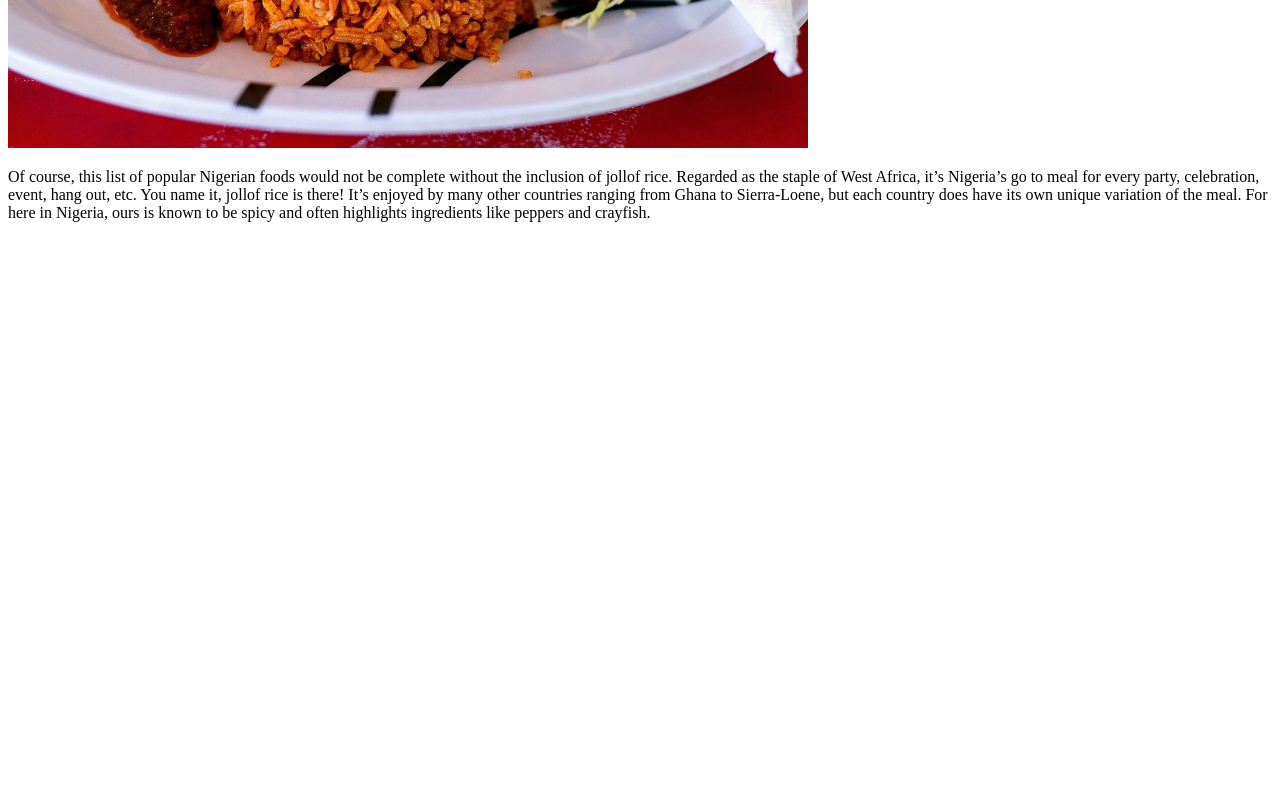
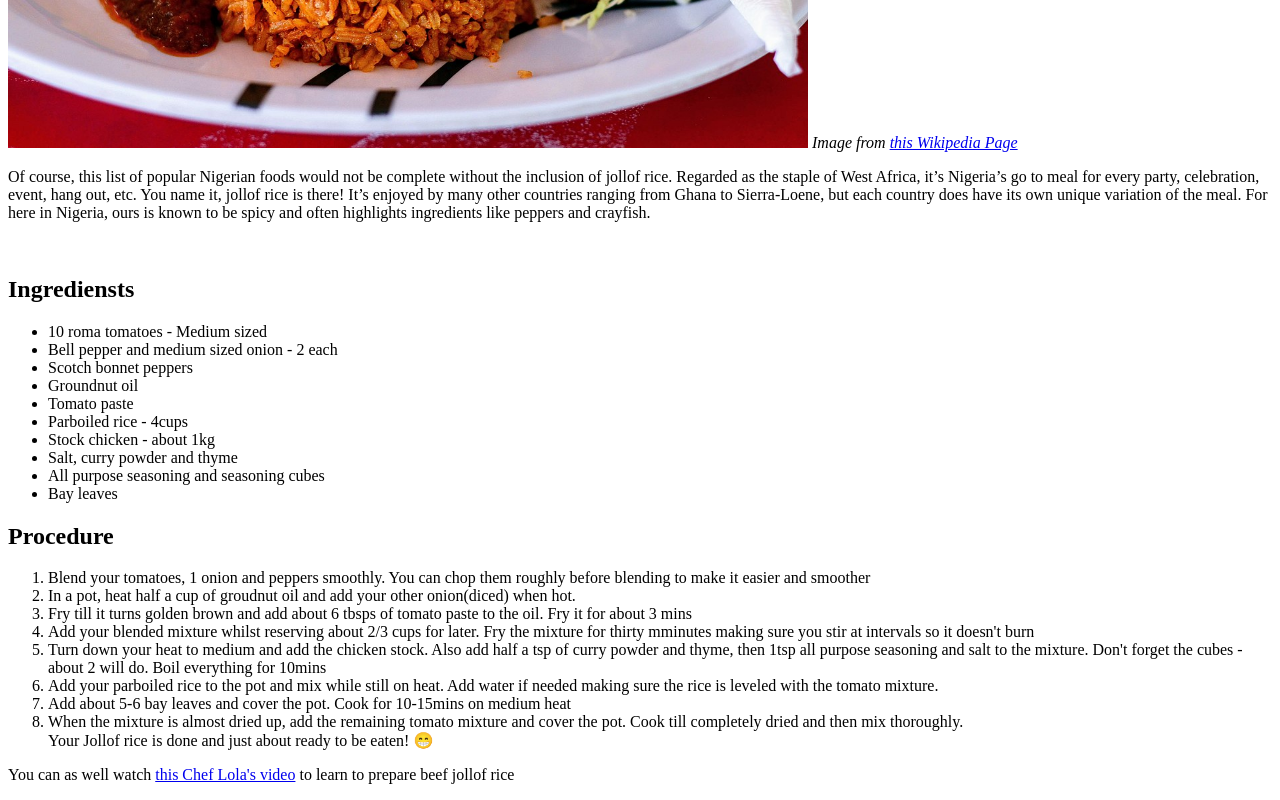
Before and after one commit to Kelino-Kelvin/Odin-Recipes, a plain HTML site: page recipes/jollofRice.html in a window 1280 px wide. Shown: the part 419-1219 px from the top of the page. Before the commit the page ends 800 px from the top, so only its background shows below. Drawn offline with Linux system fonts and the light colour scheme.

Commit message:
Added: Ingredients & procedure to Jollofrice

```diff
--- a/recipes/jollofRice.html
+++ b/recipes/jollofRice.html
@@ -7,10 +7,38 @@
     <body>
         <h2>Jollof Rice</h2>
         <img src="../Pictures/jollof.jpg" height="500px" width="800px">
+        <i>Image from <a href="https://en.wikipedia.org/wiki/Jollof_rice">this Wikipedia Page</a></i>
         <p>
             Of course, this list of popular Nigerian foods would not be complete without the inclusion of jollof rice. Regarded as the staple of West Africa, it’s Nigeria’s go to meal for every party, celebration, event, hang out, etc. You name it, jollof rice is there! It’s enjoyed by many other countries ranging from Ghana to Sierra-Loene, but each country does have its own unique variation of the meal. For here in Nigeria, ours is known to be spicy and often highlights ingredients like peppers and crayfish.
         </p>
         <br>
+        <h2>Ingrediensts</h2>
+        <ul>
+            <li>10 roma tomatoes - Medium sized</li>
+            <li>Bell pepper and medium sized onion - 2 each</li>
+            <li>Scotch bonnet peppers</li>
+            <li>Groundnut oil</li>
+            <li>Tomato paste</li>
+            <li>Parboiled rice - 4cups</li>
+            <li>Stock chicken - about 1kg</li>
+            <li>Salt, curry powder and thyme</li>
+            <li>All purpose seasoning and seasoning cubes</li>
+            <li>Bay leaves</li>
+        </ul>
 
+        <h2>Procedure</h2>
+        <ol>
+            <li>Blend your tomatoes, 1 onion and peppers smoothly. You can chop them roughly before blending to make it easier and smoother</li>
+            <li>In a pot, heat half a cup of groudnut oil and add your other onion(diced) when hot.</li>
+            <li>Fry till it turns golden brown and add about 6 tbsps of tomato paste to the oil. Fry it for about 3 mins</li>
+            <li>Add your blended mixture whilst reserving about 2/3 cups for later. Fry the mixture for thirty mminutes making sure you stir at intervals so it doesn't burn</li>
+            <li>Turn down your heat to medium and add the chicken stock. Also add half a tsp of curry powder and thyme, then 1tsp all purpose seasoning and salt to the mixture. Don't forget the cubes - about 2 will do. Boil everything for 10mins</li>
+            <li>Add your parboiled rice to the pot and mix while still on heat. Add water if needed making sure the rice is leveled with the tomato mixture.</li>
+            <li>Add about 5-6 bay leaves and cover the pot. Cook for 10-15mins on medium heat</li>
+            <li>When the mixture is almost dried up, add the remaining tomato mixture and cover the pot. Cook till completely dried and then mix thoroughly.</li>
+            Your Jollof rice is done and just about ready to be eaten! &#128513;
+        </ol>
+
+        <p>You can as well watch <a href="https://youtu.be/kAN-nP3xD3g" target="_blank">this Chef Lola's video</a> to learn to prepare beef jollof rice</p>
     </body>
 </html>
```
